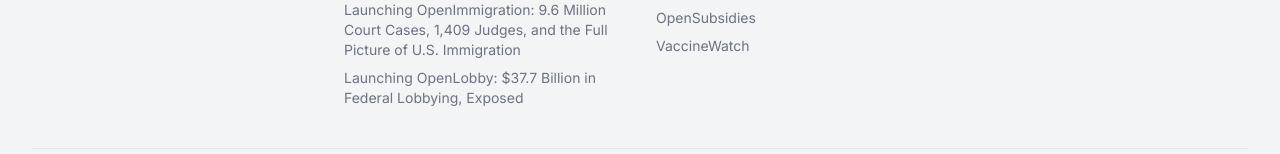
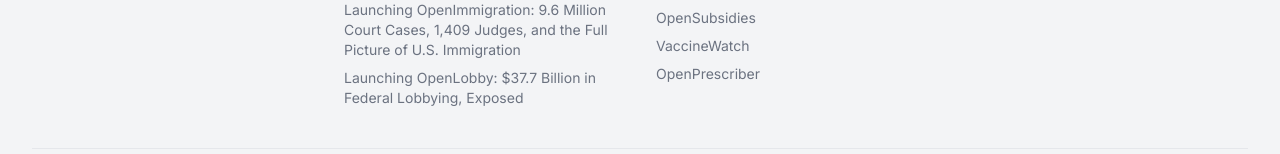
Before and after one commit to kianbob/thedataproject-site, a Next.js app: page / in a window 1280 px wide. Shown: the part 4811-4965 px from the top of the page. Built offline with nearby package versions, Linux system fonts and the light colour scheme; a web font is replaced by a local one.

Commit message:
Add OpenPrescriber to sister site footer

```diff
--- a/src/components/Footer.tsx
+++ b/src/components/Footer.tsx
@@ -46,7 +46,7 @@
               <a href="https://www.openspending.us" target="_blank" rel="noopener noreferrer" className="block text-gray-500 hover:text-teal-700 text-sm transition-colors">OpenSpending</a>
               <a href="https://www.opensubsidies.us" target="_blank" rel="noopener noreferrer" className="block text-gray-500 hover:text-teal-700 text-sm transition-colors">OpenSubsidies</a>
               <a href="https://www.vaccinewatch.org" target="_blank" rel="noopener noreferrer" className="block text-gray-500 hover:text-teal-700 text-sm transition-colors">VaccineWatch</a>
-            </div>
+              <a href="https://openprescriber.vercel.app" target="_blank" rel="noopener noreferrer" className="block text-gray-500 hover:text-teal-700 text-sm transition-colors">OpenPrescriber</a>            </div>
           </div>
           <div>
             <h4 className="text-sm font-semibold text-gray-700 uppercase tracking-wider mb-3">Contact</h4>
```
